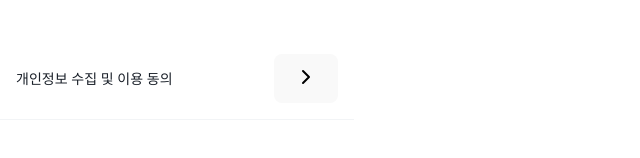
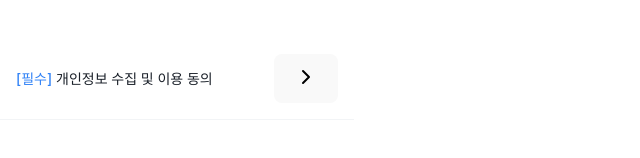
Before and after one commit to hyun7931/react-component, a React (Vite) app: page / in a window 1280 px wide. Shown: the part 137-295 px from the top of the page, without its empty margins (0-640 px from the left). Built offline with nearby package versions, Linux system fonts and the light colour scheme; a web font is replaced by a local one.

Commit message:
feat: 글자 색 수정

```diff
--- a/src/App.jsx
+++ b/src/App.jsx
@@ -15,7 +15,12 @@ function App() {
       <h1>약관 동의 테스트</h1>
 
         <Agreement
-          title="개인정보 수집 및 이용 동의"
+          title={
+            <div style={{ display: 'flex', gap: '4px' }}>
+              <span style={{ color: 'var(--st-primary)' }}>[필수]</span>
+              <span>개인정보 수집 및 이용 동의</span>
+            </div>
+          }
           isChecked={isChecked}
           onCheck={() => setIsChecked(!isChecked)}
           onGoDetail={() => alert('상세보기 클릭!')}
--- a/src/components/Agreement/Agreement.jsx
+++ b/src/components/Agreement/Agreement.jsx
@@ -3,7 +3,7 @@ import RightArrow from "./RightArrow";
 import CheckBox from "./CheckBox";
 import Text from "./Text";
 
-const Agreement = ({ title, isChecked, onCheck }) => {
+const Agreement = ({ title, isChecked, onCheck, onGoDetail}) => {
   const [isOpen, setIsOpen] = useState(false);
 
   return (
@@ -57,7 +57,7 @@ const Agreement = ({ title, isChecked, onCheck }) => {
             {/* 상세 약관 이동 */}
           <RightArrow onClick={(e) => {
             e.stopPropagation();
-            navigate('/detail/1');
+            if (onGoDetail) onGoDetail()
           }} />
         </div>
       )}
```
